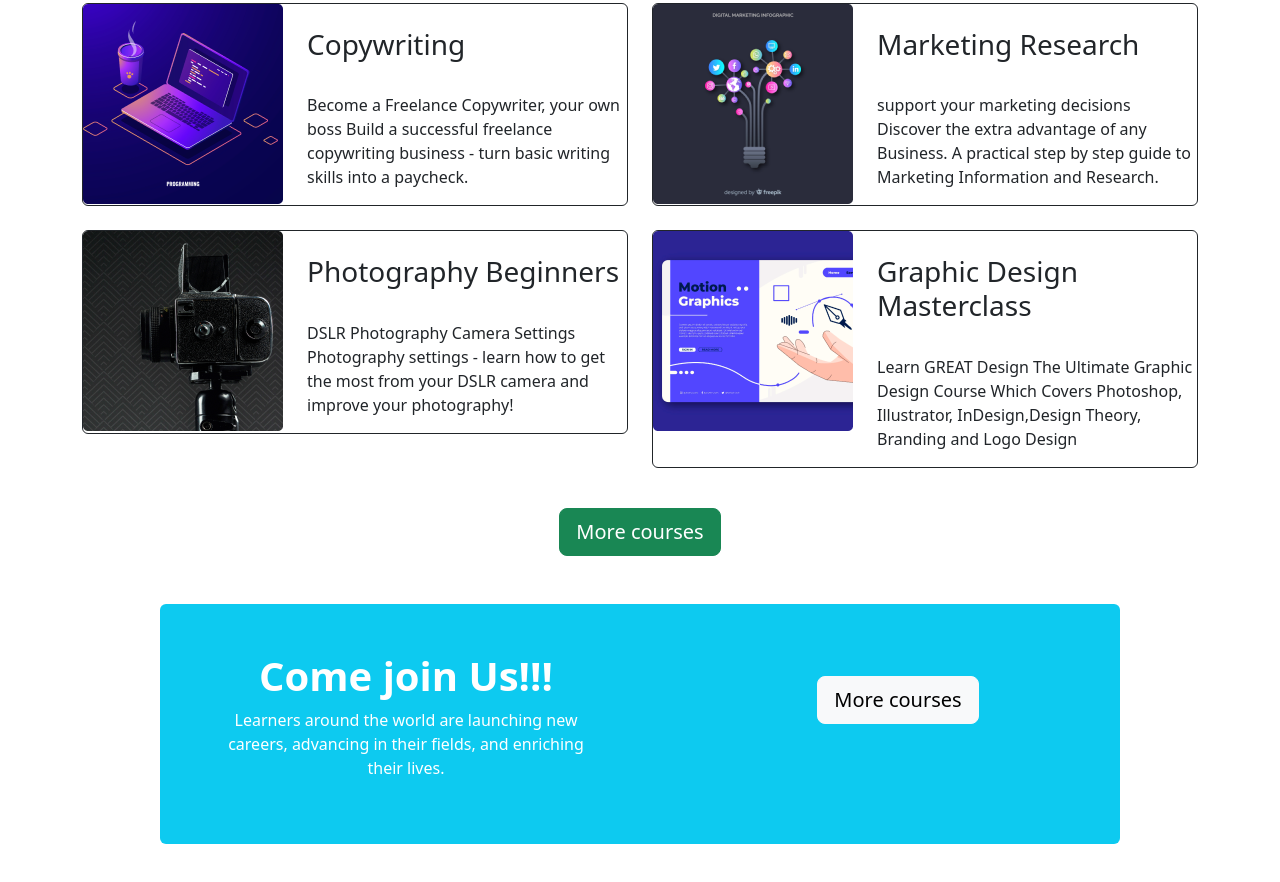
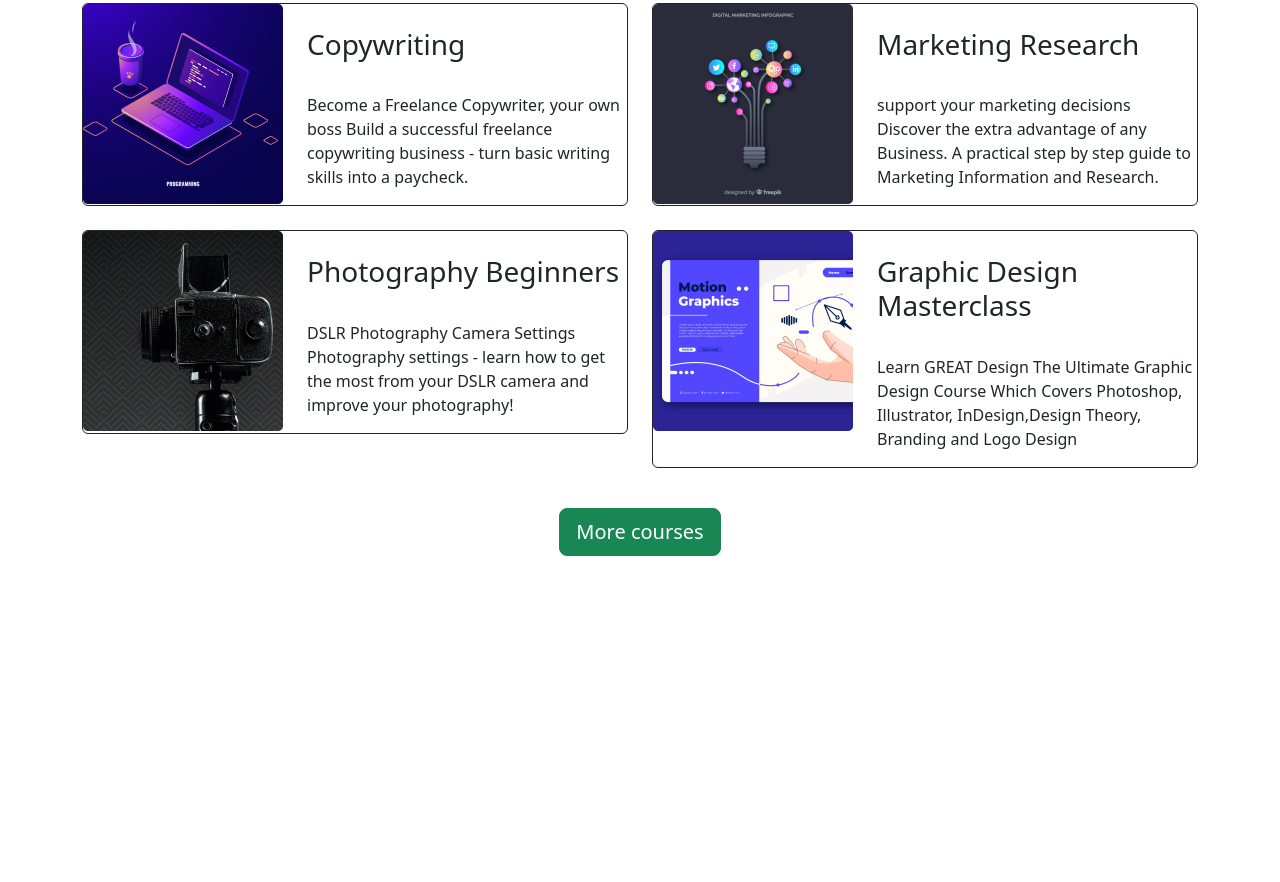
Before and after one commit to Ayanbanerjee93/LearnVerse, a plain HTML site: page index.html in a window 1280 px wide. Shown: the part 1305-2187 px from the top of the page. After the commit the page ends 1909 px from the top, so only its background shows below. Drawn offline with nearby package versions, Linux system fonts and the light colour scheme.

```diff
--- a/index.html
+++ b/index.html
@@ -246,26 +246,6 @@
 
         <!-- =============================Blog section ends here======================= -->
 
-        <!-- register now section -->
-
-        <section class="container text-center w-75 bg-info rounded my-5">
-            <div class="d-flex">
-                <div class="p-5 w-50 ">
-                    <h1 class="fw-bold text-white">
-                        Come join Us!!!
-                    </h1>
-                    <p class="text-small text-white">Learners around the world are launching new careers, advancing in
-                        their
-                        fields, and enriching
-                        their lives.</p>
-                </div>
-
-                <div class="text-center w-50 pt-5  mt-4 ps-5">
-                    <button type="button" class="btn btn-light btn-lg">More courses</button>
-                </div>
-
-            </div>
-        </section>
 
 
     </main>
```
